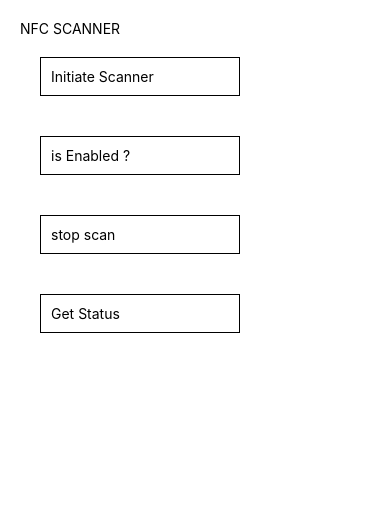
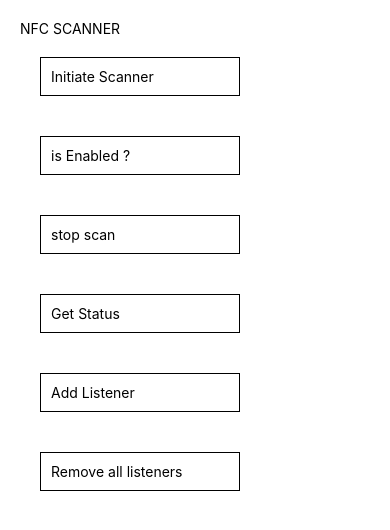
Before and after one commit to FaithCulas/nfc, a React Native app: screen / in a window 390 px wide. Shown: the top 530 px of the page. Built offline with nearby package versions, Linux system fonts and the light colour scheme.

Commit message:
sixth commit

```diff
--- a/App.js
+++ b/App.js
@@ -1,31 +1,42 @@
 /* eslint-disable no-bitwise */
 /* eslint-disable react-native/no-inline-styles */
-import React, {Component} from 'react';
-import {Text, TouchableOpacity, SafeAreaView, Platform} from 'react-native';
-import NfcManager, {Ndef, NfcEvents, NfcTech} from 'react-native-nfc-manager';
+import React from 'react';
+import {Text, TouchableOpacity, SafeAreaView} from 'react-native';
 import NFC from 'react-native-rfid-nfc-scanner';
 
 export default function App() {
   //const scanner = new NfcRfidScanner();
 
   const initiate = () => {
-    NFC.initialize();
-    console.log('scanner is initiated');
+    let x = NFC.initialize();
+    //console.log('scanner is initiated');
+    console.log('initiated ? :', x);
   };
 
   const stopScan = () => {
-    NFC.stopScan();
-    console.log('stopped');
+    let z = NFC.stopScan();
+    console.log('stopped :', z);
   };
 
   const isEnabled = () => {
-    NFC.isEnabled();
-    console.log('scanner is enabled');
+    let y = NFC.isEnabled();
+    //console.log('scanner is enabled');
+    console.log('enabled is', y);
   };
 
   const getStatus = () => {
     let status = NFC.checkDeviceStatus();
     console.log('status is ', status);
+  };
+
+  const addListener = () => {
+    let listener = NFC.addListener();
+    console.log('listener :', listener);
+  };
+
+  const removeAllListener = () => {
+    let t = NFC.removeAllListeners();
+    console.log('removed : ', t);
   };
 
   return (
@@ -78,6 +89,30 @@ export default function App() {
         onPress={getStatus}>
         <Text>Get Status</Text>
       </TouchableOpacity>
+
+      <TouchableOpacity
+        style={{
+          padding: 10,
+          width: 200,
+          margin: 20,
+          borderWidth: 1,
+          borderColor: 'black',
+        }}
+        onPress={addListener}>
+        <Text>Add Listener</Text>
+      </TouchableOpacity>
+
+      <TouchableOpacity
+        style={{
+          padding: 10,
+          width: 200,
+          margin: 20,
+          borderWidth: 1,
+          borderColor: 'black',
+        }}
+        onPress={removeAllListener}>
+        <Text>Remove all listeners</Text>
+      </TouchableOpacity>
     </SafeAreaView>
   );
 }
```
